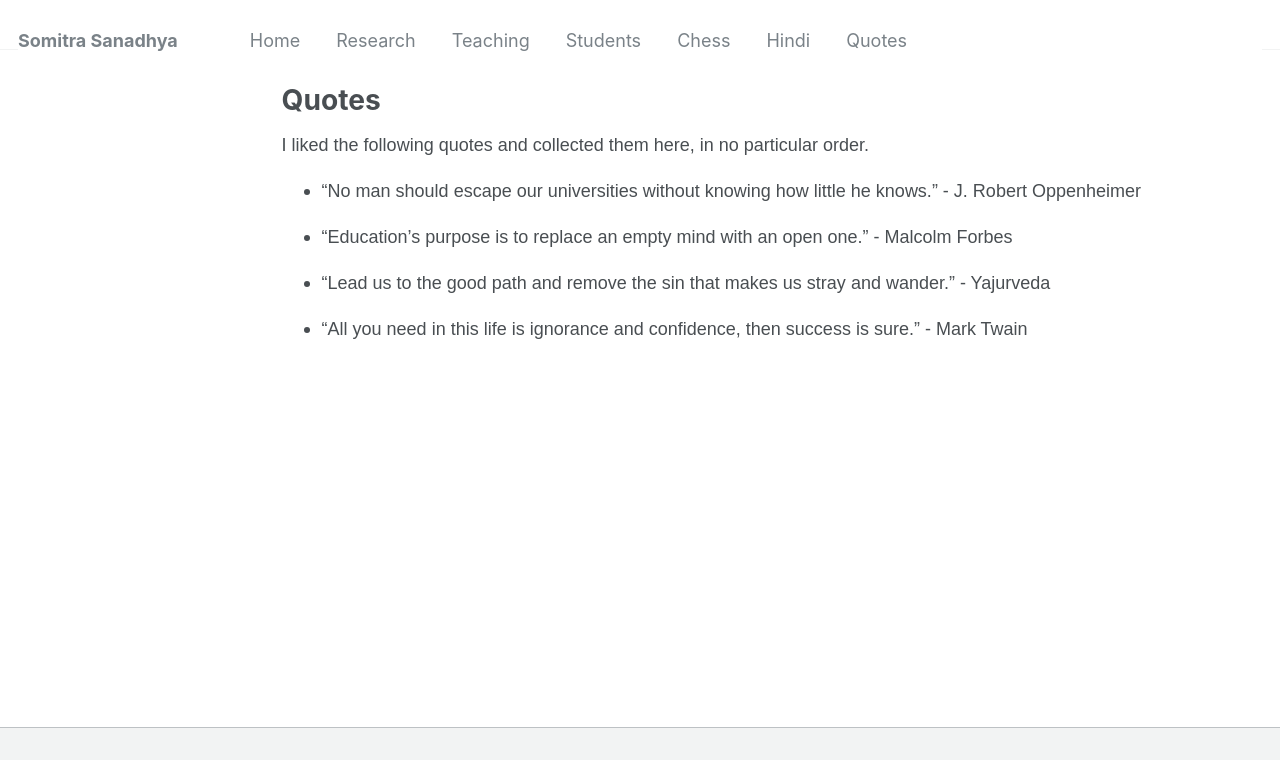
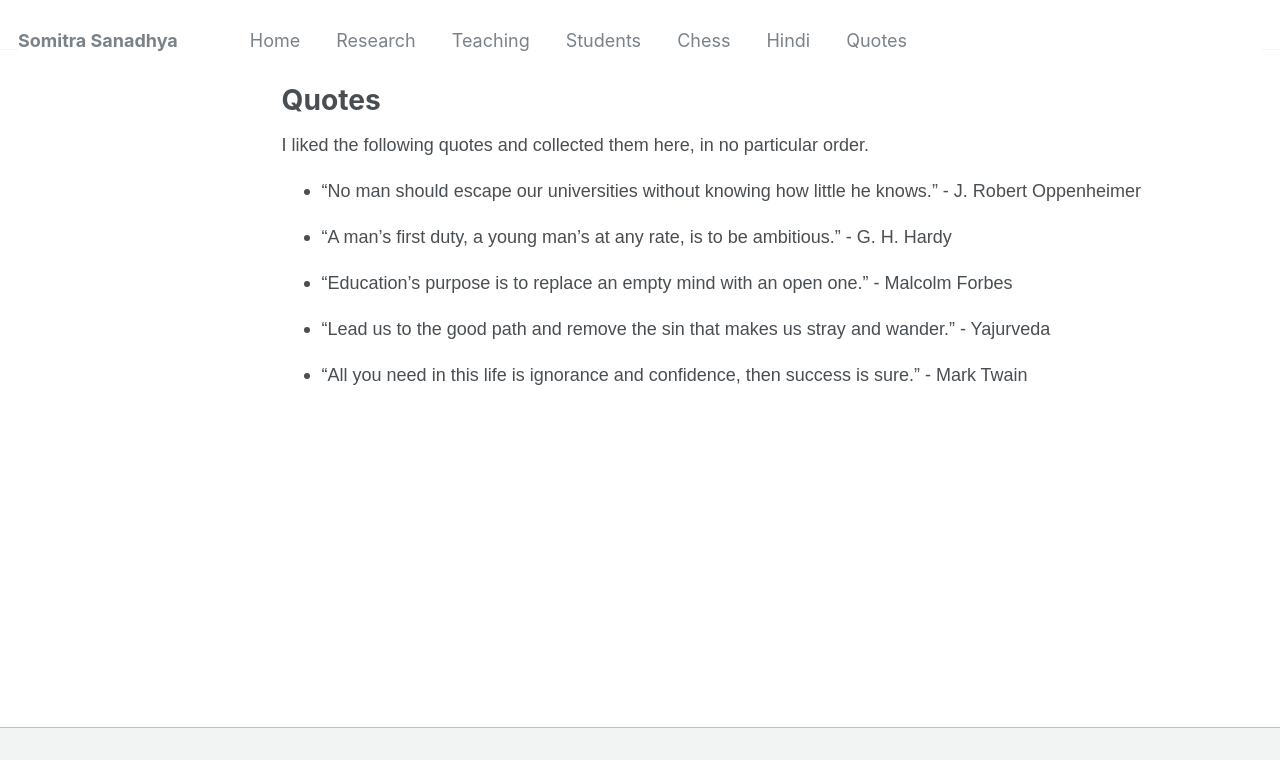
Before and after one commit to somitra-sanadhya/somitra-sanadhya.github.io, a Jekyll site: the page built from _pages/quotes.md, in a window 1280 px wide, cut to the strip 0-760 px from the top of the page. Built offline with Jekyll 4.4.1, drawn with Linux system fonts in a browser that asks for light colours.

Commit message:
Update quotes.md

```diff
--- a/_pages/quotes.md
+++ b/_pages/quotes.md
@@ -10,6 +10,8 @@ I liked the following quotes and collected them here, in no particular order.
 
 + "No man should escape our universities without knowing how little he knows."  - J. Robert Oppenheimer
 
++ "A man's first duty, a young man's at any rate, is to be ambitious." - G. H. Hardy
+
 + "Education’s purpose is to replace an empty mind with an open one." - Malcolm Forbes
 
 + "Lead us to the good path and remove the sin that makes us stray and wander." - Yajurveda
```
